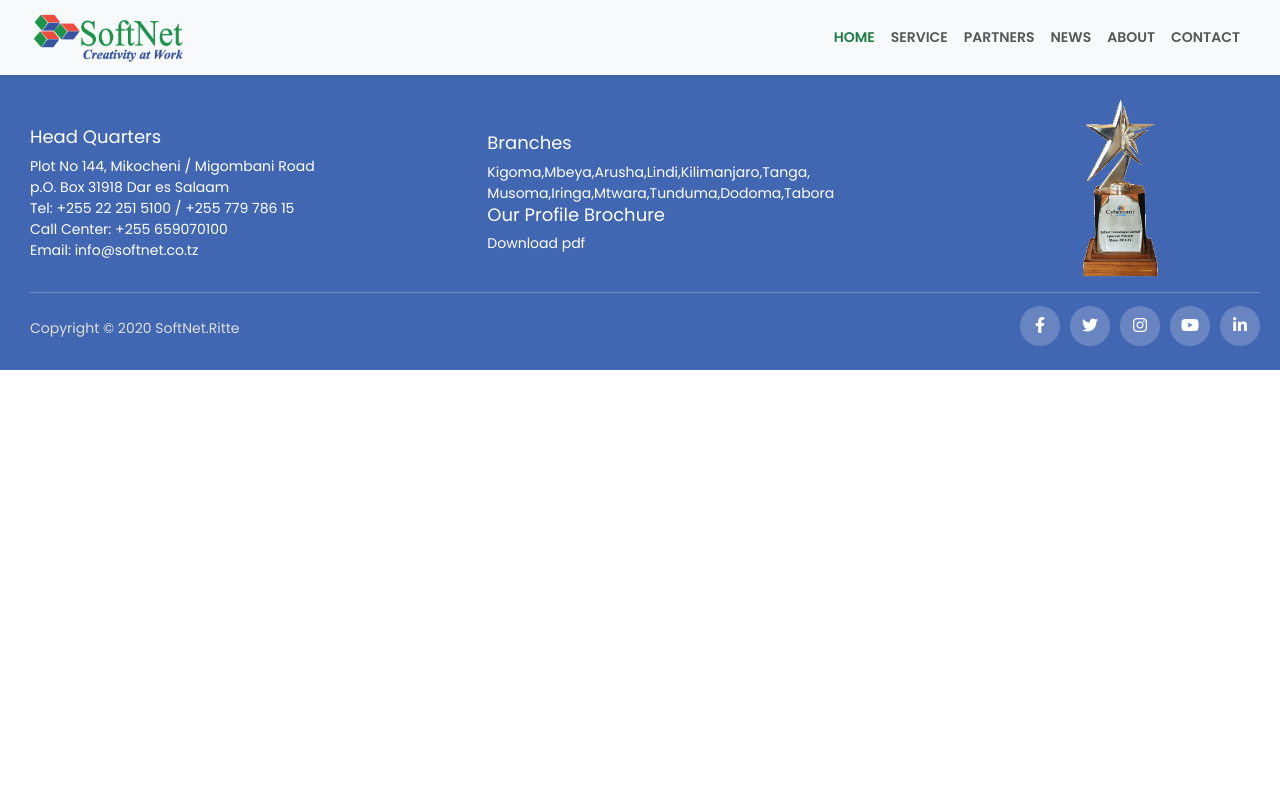
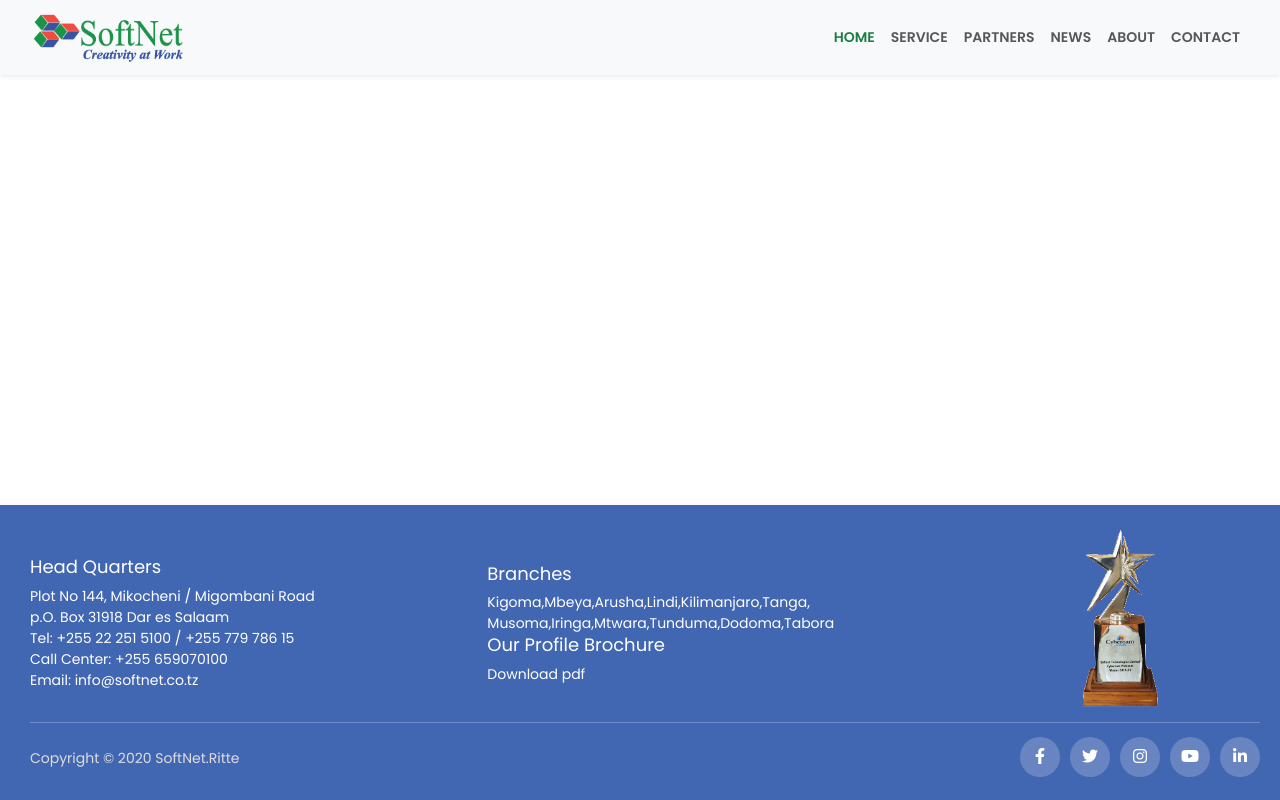
Before and after one commit to bushraaksoy/SoftNet, a website: page index.html in a window 1280 px wide. Drawn offline with nearby package versions, Linux system fonts and the light colour scheme.

Commit message:
added some bootstrap

```diff
--- a/index.html
+++ b/index.html
@@ -19,7 +19,7 @@
     <link rel="stylesheet" href="styles/style.css" />
     <title>SoftNet</title>
   </head>
-  <body>
+  <body class="d-flex flex-column">
     <nav
       class="navbar shadow-sm my-container navbar-expand-lg bg-body-tertiary"
     >
@@ -63,9 +63,10 @@
         </div>
       </div>
     </nav>
-
-    <footer class="footer mt-auto">
-      <section class="footer-top">
+    <footer class="footer d-flex flex-column mt-auto">
+      <section
+        class="footer-top d-flex justify-content-between align-items-center"
+      >
         <div class="footer-p">
           <h4>Head Quarters</h4>
           <p>Plot No 144, Mikocheni / Migombani Road</p>
--- a/styles/style.css
+++ b/styles/style.css
@@ -50,17 +50,7 @@ p {
 .footer {
   background-color: #4267b2;
   color: white;
-  display: flex;
-  flex-direction: column;
   padding: 20px 20px 10px 30px;
-}
-
-.footer-top {
-  width: 100%;
-  display: flex;
-  align-items: center;
-  justify-content: space-between;
-  gap: 15px;
 }
 
 .footer-bottom {
```
